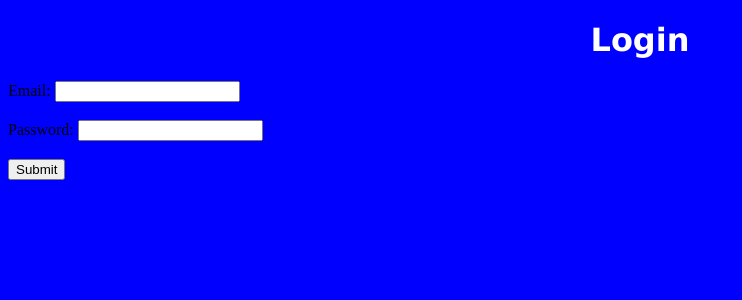
After one commit to iros084/Summer-labs-project-2023, a Flask app: page /login in a window 1280 px wide. The commit adds this page. Shown: the top 300 px of the page, without its empty margins (0-742 px from the left). Run offline with Flask 3, Linux system fonts and the light colour scheme.

Commit message:
updated website now has login and sign up

```diff
--- a/pythonprroject/app.py
+++ b/pythonprroject/app.py
@@ -1,6 +1,7 @@
 from flask import Flask, render_template
 
 app = Flask(__name__)
+app.config['SECRET KEY'] = 'hiy348ghfurj'
 
 @app.route('/', methods = ['GET', 'POST'])
 def home():
@@ -10,5 +11,9 @@ def home():
 def about():
     return render_template('signup.html')
 
+@app.route('/login', methods = ['GET', 'POST'])
+def login():
+    return render_template('login.html')
+
 if __name__ == '__main__':
-    app.run(host='0.0.0.0', debug=True)
+    app.run(debug=True)
--- a/pythonprroject/templates/home.html
+++ b/pythonprroject/templates/home.html
@@ -1,33 +1,55 @@
 <!DOCTYPE html>
 <html>
 <head>
-    <title>Hello World</title>
+    {% block title %}<title>#health</title>{% endblock %}
     <style>
-        body {
-            background-color: #000;
-            color: #fff;
-            font-family: sans-serif;
-            font-size: 2em;
+        h1 {
+            color: white;
             text-align: center;
+            font-family: verdana;
+        }
+        h2 {
+            color: white;
+            text-align: center;
+            font-family: verdana;
+        }
+        p {
+            color: white;
+            text-align: center;
+            font-family: verdana;
+        }
+        #Enter {
+            background-color: white;
+            border: none;
+            color: black;
+            padding: 15px 32px;
+            text-align: center;
+            font-family: verdana;
+            text-decoration: none;
+            display: flex;
+            justify-content: center; /* Center horizontally */
+            align-items: center; /* Center vertically */
+            font-size: 16px;
+            margin: 4px 2px;
         }
 
-
-        #masscot {
-            width: 200px;
-            height: 200px;
-            border-radius: 50%;
+        body {
+            background-color: blue;
         }
     </style>
+
+
 </head>
 <body>
-    <h1>Hello World</h1>
-    <img id="masscot" type = "button" src="https://www.goodfreephotos.com/albums/other-photos/smiley-face-basic.jpg" onclick="window.location.href = '/signup' ; " class="button">
+    {%block content%}<h1>#health</h1>
+    <!-- <img id="masscot" type = "button" src="https://www.goodfreephotos.com/albums/other-photos/smiley-face-basic.jpg" onclick="window.location.href = '/signup' ; " class="button"> -->
     <h2>Welcome to #health, the best place for you to receive quick aid for minor problems</h2>
     <p>A bit about us.</p>
-    <button id="Enter" type="button" onclick="window.location.href = '/signup' ; " class="button">Enter</button>
+    <button id="Enter" type="button" onclick="window.location.href = '/login' ; " class="button">login</button>
+    <button id="Enter" type="button" onclick="window.location.href = '/signup' ; " class="button">signup</button>
+    {%endblock%}
 </body>
 </html>
 
-    <button type="button" onclick="alert('sign up')">Click Me!</button>
 </body>
 </html>
--- /dev/null
+++ b/pythonprroject/templates/login.html
@@ -0,0 +1,10 @@
+{% extends "home.html" %}{% block content %}<h1>Login</h1>
+<form method="POST" action="/login">
+    <label for="email">Email:</label>
+    <input type="email" id="email" name="email"><br><br>
+    <label for="password">Password:</label>
+    <input type="password" id="password" name="password"><br><br>
+    <input type="submit" value="Submit">
+</form>
+
+{% endblock  %}
```
Also changed, not shown: pythonprroject/templates/signup.html (+4 -8 lines), pythonprroject/templates/logout.html (added).
